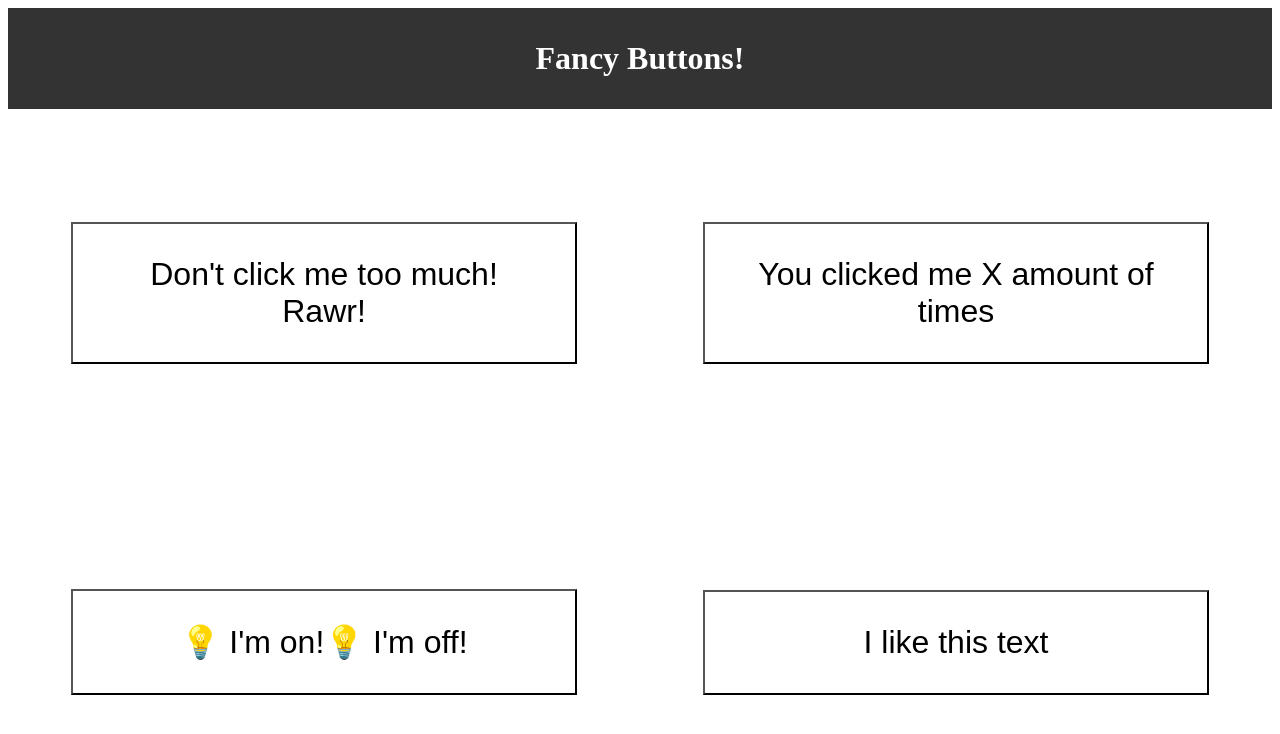
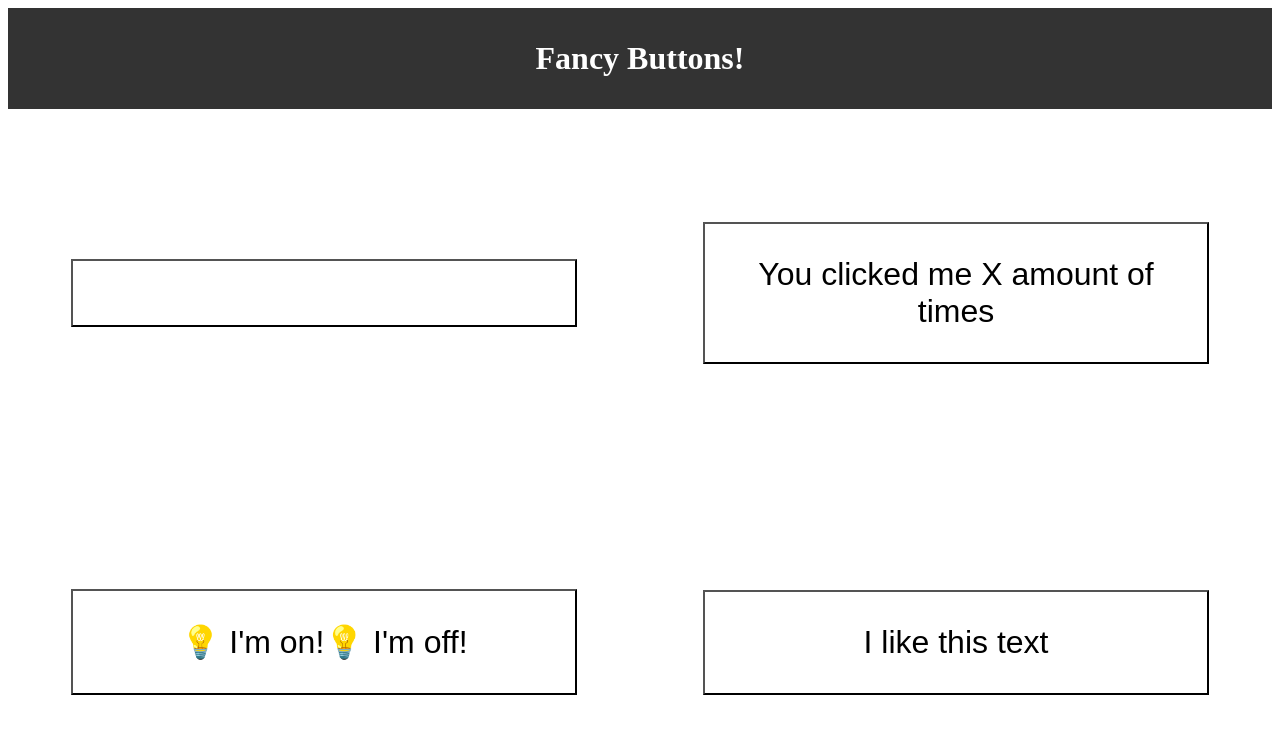
Before and after one commit to jeongj99/fancy-buttons, a React (Create React App) app: page / in a window 1280 px wide. Shown: the top 734 px of the page. Built offline with nearby package versions, Linux system fonts and the light colour scheme.

Commit message:
Add inline style for background color and condtional rendering to AngryButton

```diff
--- a/src/components/AngryButton.js
+++ b/src/components/AngryButton.js
@@ -4,9 +4,9 @@
   const [anger, setAnger] = useState();
 
   return (
-    <button className="AngryButton">
-      <span>Don't click me too much! </span>
-      <span>Rawr!</span>
+    <button style={{ backgroundColor: `rgba(255, 0, 0, ${anger})` }} className="AngryButton">
+      {anger < 1 && <span>Don't click me too much! </span>}
+      {anger > 1 && <span>Rawr!</span>}
     </button>
   );
 }
```
